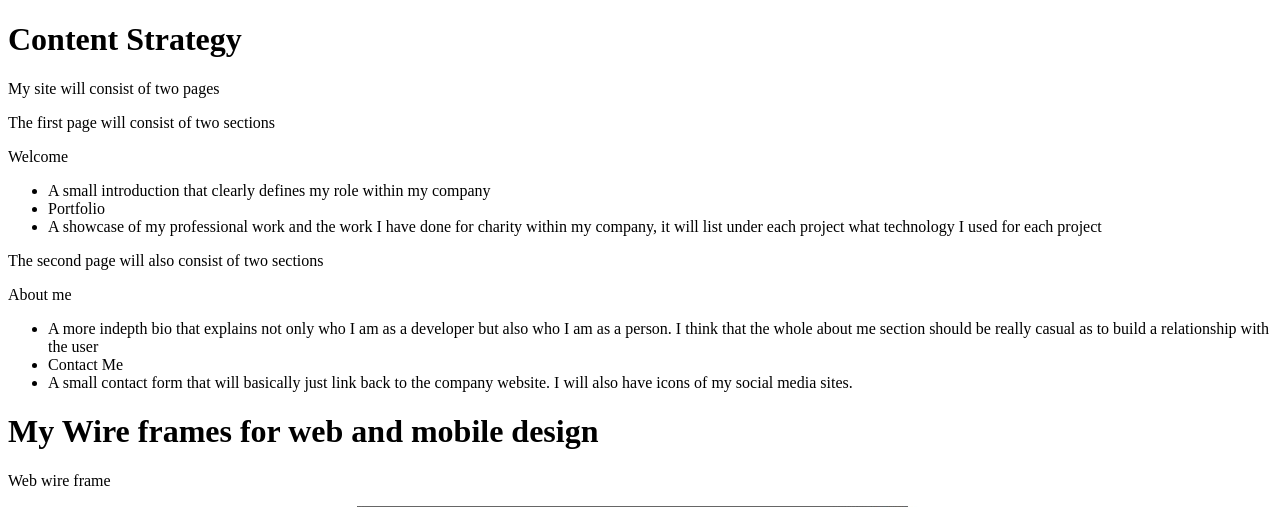
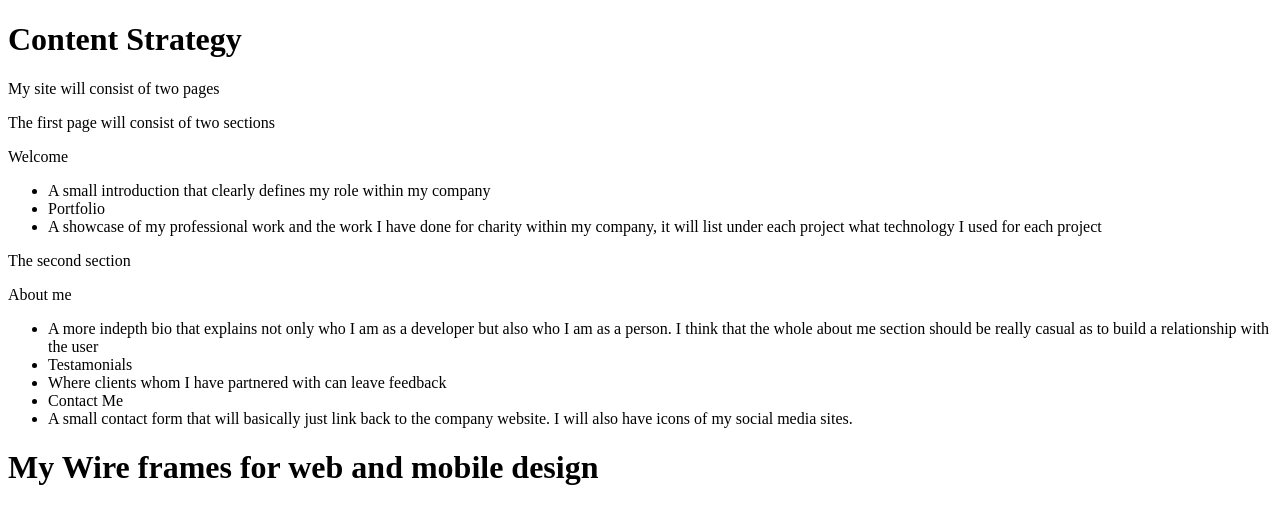
Before and after one commit to dbranch82/danielle-about-me, a PHP site: page /milestone-2.php in a window 1280 px wide. Shown: the top 507 px of the page. Run offline with PHP 8.4, Linux system fonts and the light colour scheme.

Commit message:
Updated my html to reflect actual sections

```diff
--- a/public_html/documentation/milestone-2.php
+++ b/public_html/documentation/milestone-2.php
@@ -15,11 +15,13 @@
 			<li>A showcase of my professional work and the work I have done for charity within my company, it will list under each project
 			what technology I used for each project</li>
 		</ul>
-		<p>The second page will also consist of two sections</p>
+		<p>The second section</p>
 			<p>About me</p>
 			<ul>
 			<li>A more indepth bio that explains not only who I am as a developer but also who I am as a person. I think that the
 			whole about me section should be really casual as to build a relationship with the user</li>
+				<li>Testamonials</li>
+				<li>Where clients whom I have partnered with can leave feedback</li>
 			<li>Contact Me</li>
 			<li>A small contact form that will basically just link back to the company website. I will also have icons of my social
 			media sites. </li>
```
